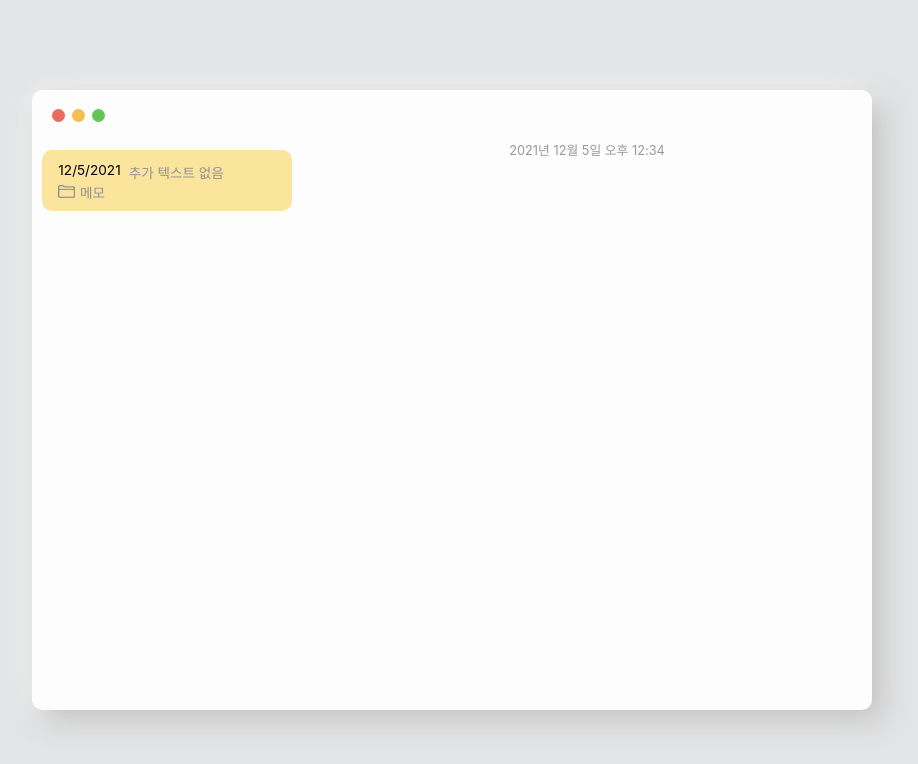
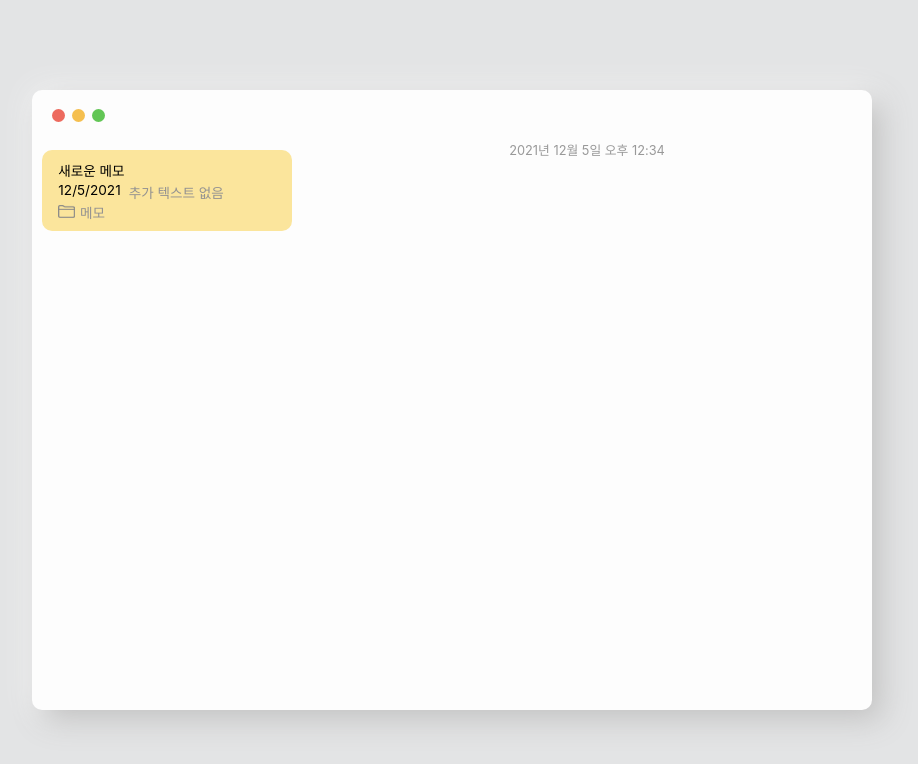
Before and after one commit to uhmseohun/macos-notes, a React (Create React App) app: page /whats-new in a window 1280 px wide. Both pictures are taken after a click on the button "계속". Shown: the top 764 px of the page, without its empty margins (188-1106 px from the left). Built offline with nearby package versions, Linux system fonts and the light colour scheme; a web font is replaced by a local one.

Commit message:
제목 없는 매모의 제목에 "새로운 메모" 보이도록 수정

```diff
--- a/src/components/NoteItem.tsx
+++ b/src/components/NoteItem.tsx
@@ -10,7 +10,7 @@ type NoteItemProps = {
 const NoteItem: React.FC<NoteItemProps> = ({ note, active }) => {
   return (
     <NoteItemBlock active={active}>
-      <NoteTitle>{note.title}</NoteTitle>
+      <NoteTitle>{note.title === "" ? "새로운 메모" : note.title}</NoteTitle>
       <NoteSecondaryLine>
         <NoteLastEditedAt>
           {new Date(note.lastEdited).toLocaleDateString()}
```
